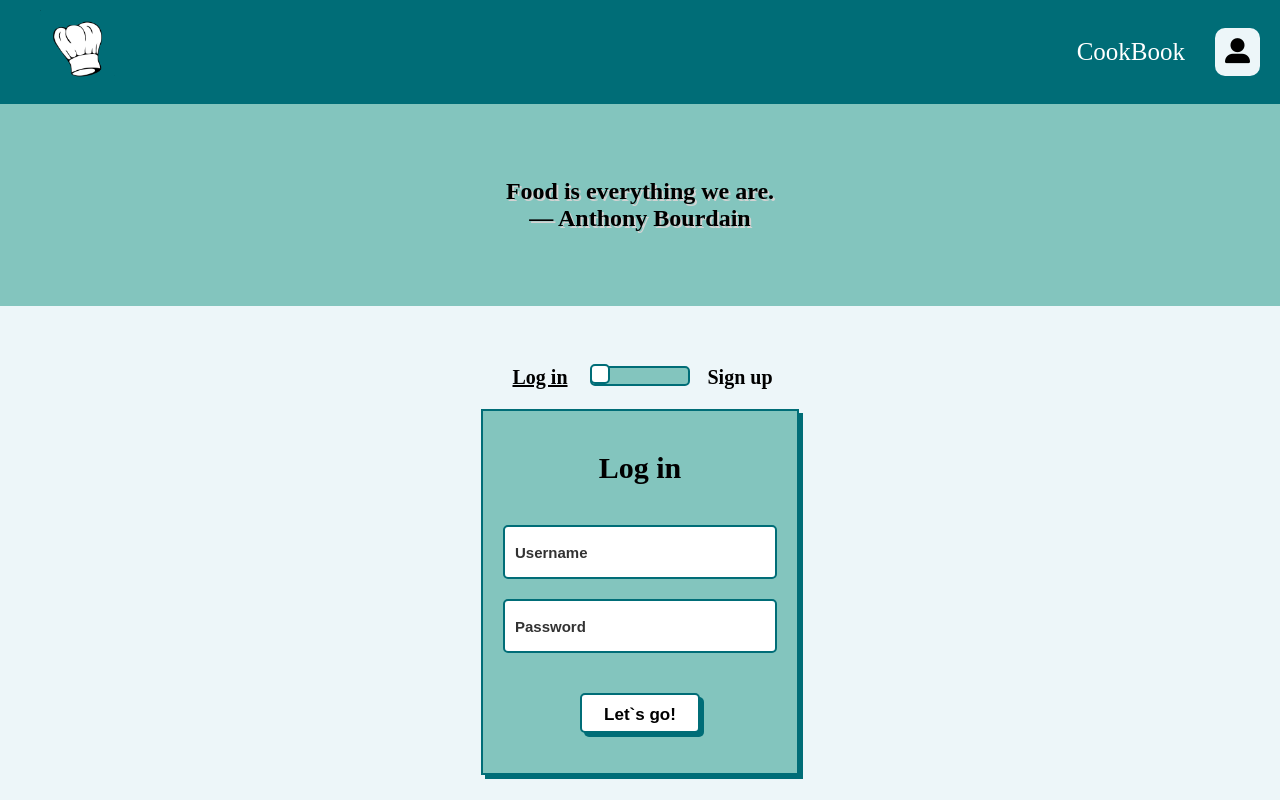
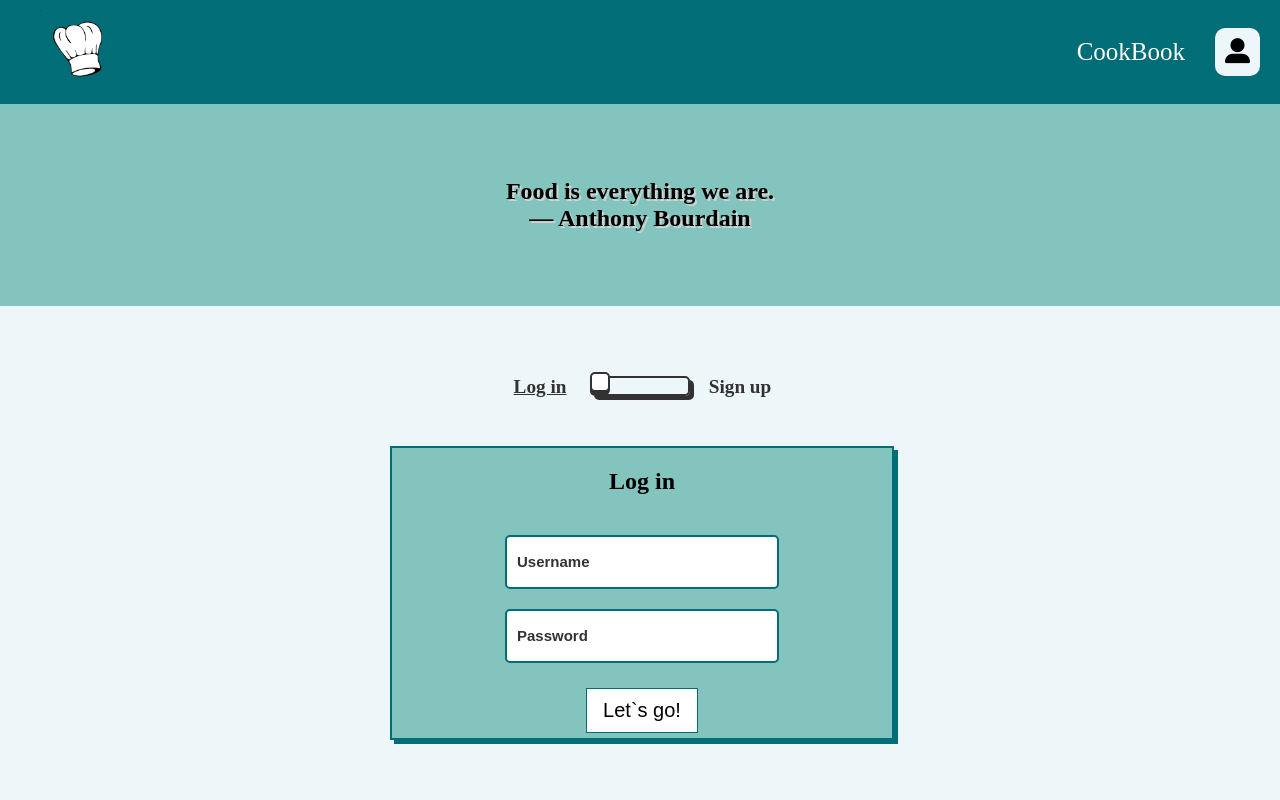
Before and after one commit to Metsittynyt/cookBook, a Vue app in the folder frontend/: page /user in a window 1280 px wide. Shown: the top 800 px of the page. Built offline with nearby package versions, Linux system fonts and the light colour scheme.

Commit message:
started fixing login form

```diff
--- a/frontend/src/components/LogInForm.vue
+++ b/frontend/src/components/LogInForm.vue
@@ -1,16 +1,16 @@
 <template>
-    <div class="login_form">
-        <p v-if="errorMessage" class="error">{{ errorMessage }}</p>
-        <div class="wrapper">
-            <div class="card-switch">
+    <ErrorMessage :message="errorMessage" />
+    <div class="login-form">
         <label class="switch">
-                    <input type="checkbox" class="toggle" v-model="isSignUp">
+            <input class="toggle" type="checkbox" @change="toggleFlip">
             <span class="slider"></span>
             <span class="card-side"></span>
-                    <div class="flip-card__inner">
-                        <div class="flip-card__front">
-                            <div class="title">Log in</div>
+        </label>
+        <div class="flip-card">
+            <div class="flip-card-inner" ref="flipCardInner">
+                <div class="flip-card-front">
                     <form class="flip-card__form" @submit.prevent="submit">
+                        <h2>Log in</h2>
                         <input class="flip-card__input" name="username" placeholder="Username" type="text"
                             v-model="credentials.username" required>
                         <input class="flip-card__input" name="password" placeholder="Password" type="password"
@@ -18,11 +18,11 @@
                         <button type="submit" class="flip-card__btn">Let`s go!</button>
                     </form>
                 </div>
-                        <div class="flip-card__back">
-                            <div class="title">Sign up</div>
+                <div class="flip-card-back">
                     <form class="flip-card__form" @submit.prevent="submit">
-                                <input class="flip-card__input" placeholder="Name" type="text"
-                                    v-model="credentials.name" required>
+                        <h2>Sign up</h2>
+                        <input class="flip-card__input" placeholder="Name" type="text" v-model="credentials.name"
+                            required>
                         <input class="flip-card__input" name="username" placeholder="Username" type="text"
                             v-model="credentials.username" required>
                         <input class="flip-card__input" name="password" placeholder="Password" type="password"
@@ -33,17 +33,19 @@
                     </form>
                 </div>
             </div>
-                </label>
-            </div>
         </div>
     </div>
 </template>
 
 <script>
 import loginService from '../services/login';
+import ErrorMessage from '../components/ErrorMessage.vue'
 
 export default {
     name: 'LogInForm',
+    components: {
+        ErrorMessage
+    },
     data() {
         return {
             isSignUp: false,
@@ -57,8 +59,19 @@ export default {
         };
     },
     methods: {
+        toggleFlip(event) {
+            const flipCardInner = this.$refs.flipCardInner;
+            if (event.target.checked) {
+                flipCardInner.classList.add('flipped');
+            } else {
+                flipCardInner.classList.remove('flipped');
+            }
+        },
         async submit() {
             if (this.isSignUp) {
+                if (!this.validatePassword(this.credentials.password)) {
+                    return;
+                }
                 if (this.credentials.password !== this.passwordConfirm) {
                     this.errorMessage = 'Passwords do not match.';
                     return;
@@ -79,28 +92,59 @@ export default {
                     console.error('Login failed', error);
                 }
             }
+        },
+        validatePassword(password) {
+            const minLength = 8;
+            const hasUpperCase = /[A-Z]/.test(password);
+            const hasLowerCase = /[a-z]/.test(password);
+            const hasNumbers = /[0-9]/.test(password);
+            const hasSpecialChar = /[!@#$%^&*(),.?":{}|<>]/.test(password);
+
+            if (password.length < minLength) {
+                this.errorMessage = `Password must be at least ${minLength} characters long.`;
+                return false;
+            }
+            if (!hasUpperCase) {
+                this.errorMessage = 'Password must contain at least one uppercase letter.';
+                return false;
+            }
+            if (!hasLowerCase) {
+                this.errorMessage = 'Password must contain at least one lowercase letter.';
+                return false;
+            }
+            if (!hasNumbers) {
+                this.errorMessage = 'Password must contain at least one number.';
+                return false;
+            }
+            if (!hasSpecialChar) {
+                this.errorMessage = 'Password must contain at least one special character.';
+                return false;
+            }
+            return true;
         }
     }
 }
 </script>
 
-
-
 <style>
-.login_form {
-    min-height: 600px;
-    width: 100%;
+.login-form {
+    min-width: 250px;
+    max-width: 500px;
+    margin: 50px auto;
+    padding: 10px;
+    display: flex;
+    flex-direction: column;
+    align-items: center;
+    gap: 30px;
 }
 
-.wrapper {
-    display: flex;
-    justify-content: center;
-    align-items: center;
-    margin-top: 50px;
-}
-
-/* switch card */
 .switch {
+    --input-focus: #2d8cf0;
+    --font-color: #323232;
+    --font-color-sub: #666;
+    --bg-color: #fff;
+    --bg-color-alt: #666;
+    --main-color: #323232;
     position: relative;
     display: flex;
     flex-direction: column;
@@ -109,12 +153,65 @@ export default {
     gap: 30px;
     width: 100px;
     height: 20px;
+    margin: auto;
+}
+
+.toggle {
+    opacity: 0;
+    width: 0;
+    height: 0;
+}
+
+.slider {
+    box-sizing: border-box;
+    border-radius: 5px;
+    border: 2px solid var(--main-color);
+    box-shadow: 4px 4px var(--main-color);
+    position: absolute;
+    cursor: pointer;
+    top: 0;
+    left: 0;
+    right: 0;
+    bottom: 0;
+    background-color: var(--bg-colorcolor);
+    transition: 0.3s;
+}
+
+.slider:before {
+    box-sizing: border-box;
+    position: absolute;
+    content: "";
+    height: 20px;
+    width: 20px;
+    border: 2px solid var(--main-color);
+    border-radius: 5px;
+    left: -2px;
+    bottom: 2px;
+    background-color: var(--bg-color);
+    box-shadow: 0 3px 0 var(--main-color);
+    transition: 0.3s;
+}
+
+.toggle:checked+.slider {
+    background-color: var(--input-focus);
+}
+
+.toggle:checked+.slider:before {
+    transform: translateX(80px);
+}
+
+.toggle:checked~.card-side:before {
+    text-decoration: none;
+}
+
+.toggle:checked~.card-side:after {
+    text-decoration: underline;
 }
 
 .card-side {
-    font-size: 20px;
-    font-weight: bold;
-    color: black;
+    font-size: larger;
+    font-weight: 600;
+    color: var(--font-color);
 }
 
 .card-side::before {
@@ -135,93 +232,45 @@ export default {
     text-decoration: none;
 }
 
-.toggle {
-    opacity: 0;
-    width: 0;
-    height: 0;
+.flip-card {
+    display: flex;
+    background-color: transparent;
+    width: 100%;
+    height: 400px;
+    perspective: 1000px;
+    margin: 20px auto;
 }
 
-.slider {
-    box-sizing: border-box;
-    border-radius: 5px;
-    border: 2px solid #006d77;
-    position: absolute;
-    cursor: pointer;
-    top: 0;
-    left: 0;
-    right: 0;
-    bottom: 0;
-    background-color: #83C5BE;
-    transition: 0.3s;
-}
-
-.slider:before {
-    box-sizing: border-box;
-    position: absolute;
-    content: "";
-    height: 20px;
-    width: 20px;
-    border: 2px solid #006d77;
-    border-radius: 5px;
-    left: -2px;
-    bottom: 0px;
-    background-color: white;
-    transition: 0.3s;
-}
-
-.toggle:checked+.slider {
-    background-color: #83C5BE;
-}
-
-.toggle:checked+.slider:before {
-    transform: translateX(80px);
-}
-
-.toggle:checked~.card-side:before {
-    text-decoration: none;
-}
-
-.toggle:checked~.card-side:after {
-    text-decoration: underline;
-}
-
-/* card */
-
-.flip-card__inner {
-    width: 318px;
-    height: 350px;
+.flip-card-inner {
     position: relative;
-    background-color: transparent;
-    perspective: 1000px;
+    width: 100%;
+    height: 100%;
     text-align: center;
     transition: transform 0.8s;
     transform-style: preserve-3d;
 }
 
-.toggle:checked~.flip-card__inner {
+.flip-card-inner.flipped {
     transform: rotateY(180deg);
 }
 
-.toggle:checked~.flip-card__front {
-    box-shadow: none;
+
+.flip-card-front,
+.flip-card-back {
+    position: absolute;
+    width: 100%;
+    height: fit-content;
+    background-color: #83C5BE;
+    border: 2px solid #006d77;
+    box-shadow: 4px 4px #006d77;
+    -webkit-backface-visibility: hidden;
+    backface-visibility: hidden;
+    display: flex;
+    flex-direction: column;
+    gap: 20px;
 }
 
-.flip-card__front,
-.flip-card__back {
-    padding: 20px;
-    position: absolute;
-    display: flex;
-    flex-direction: column;
-    justify-content: center;
-    -webkit-backface-visibility: hidden;
-    backface-visibility: hidden;
-    background: #83C5BE;
-    gap: 20px;
-    border: 2px solid #006d77;
-    box-shadow: 4px 4px #006d77;
-}
-
-.flip-card__back {
+.flip-card-back {
     transform: rotateY(180deg);
 }
 
@@ -230,14 +279,6 @@ export default {
     flex-direction: column;
     align-items: center;
     gap: 20px;
-}
-
-.title {
-    margin: 20px 0 20px 0;
-    font-size: 30px;
-    font-weight: 900;
-    text-align: center;
-    color: black;
 }
 
 .flip-card__input {
@@ -267,18 +308,4 @@ export default {
     transform: translate(3px, 3px);
     box-shadow: none;
 }
-
-.flip-card__btn {
-    margin: 20px 0 20px 0;
-    width: 120px;
-    height: 40px;
-    border-radius: 5px;
-    border: 2px solid #006d77;
-    background-color: white;
-    font-size: 17px;
-    font-weight: 600;
-    color: black;
-    cursor: pointer;
-    box-shadow: 4px 4px#006d77;
-}
 </style>
```
Lines whose indentation alone changed are shown as unchanged.
